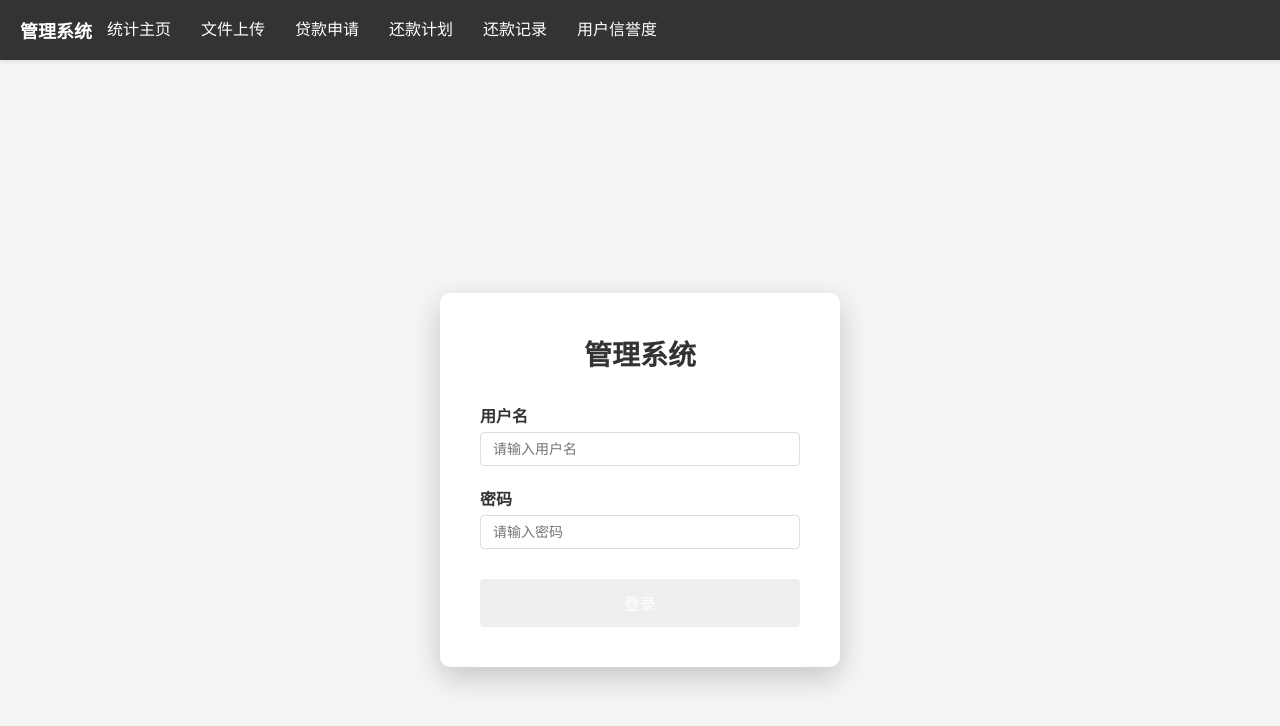
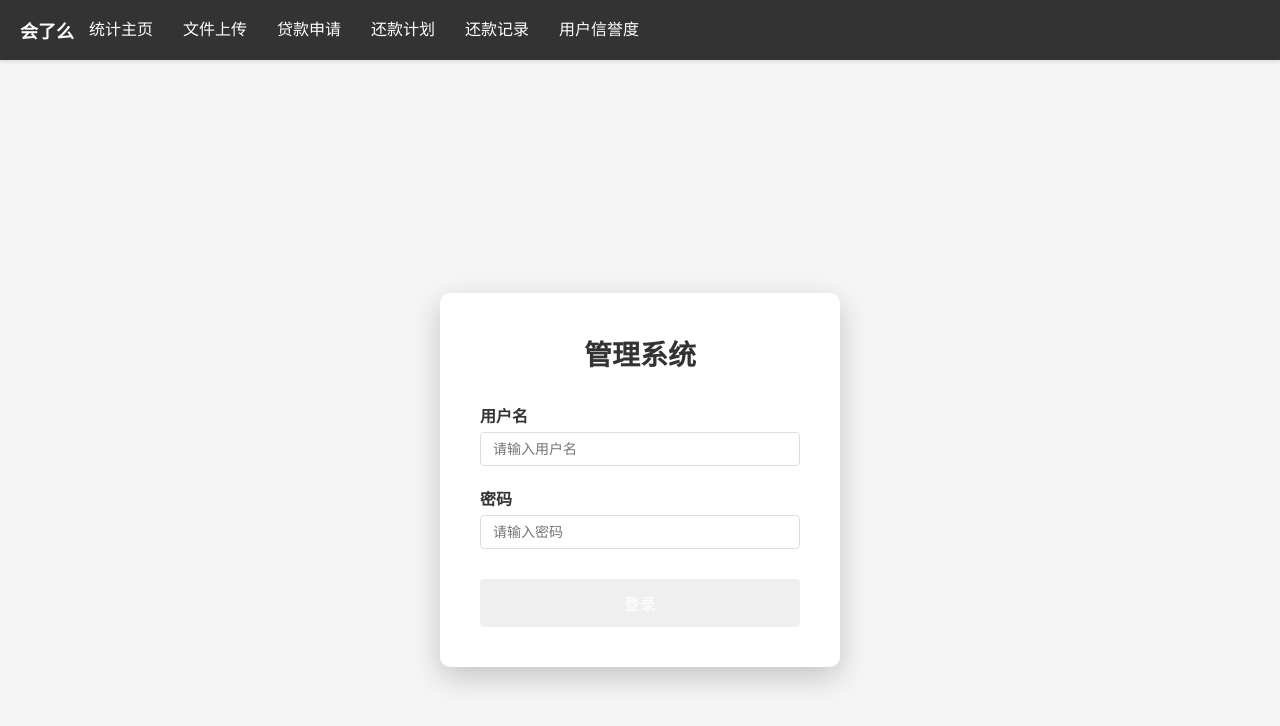
Before and after one commit to Guhang-admin/loan-ope-frontend, a Vue app: page /login in a window 1280 px wide. Shown: the top 726 px of the page. Built offline with nearby package versions, Linux system fonts and the light colour scheme.

Commit message:
为系统正名

```diff
--- a/index.html
+++ b/index.html
@@ -4,7 +4,7 @@
     <meta charset="UTF-8" />
     <link rel="icon" type="image/svg+xml" href="src/img/icon.webp" />
     <meta name="viewport" content="width=device-width, initial-scale=1.0" />
-    <title>管理系统</title>
+    <title>会了么</title>
   </head>
   <body>
     <div id="app"></div>
--- a/src/App.vue
+++ b/src/App.vue
@@ -1,7 +1,7 @@
 <template>
   <div id="app">
     <nav class="navbar">
-      <div class="navbar-brand">管理系统</div>
+      <div class="navbar-brand">会了么</div>
       <div class="navbar-menu">
         <router-link to="/" class="navbar-item">统计主页</router-link>
         <router-link to="/upload" class="navbar-item">文件上传</router-link>
```
